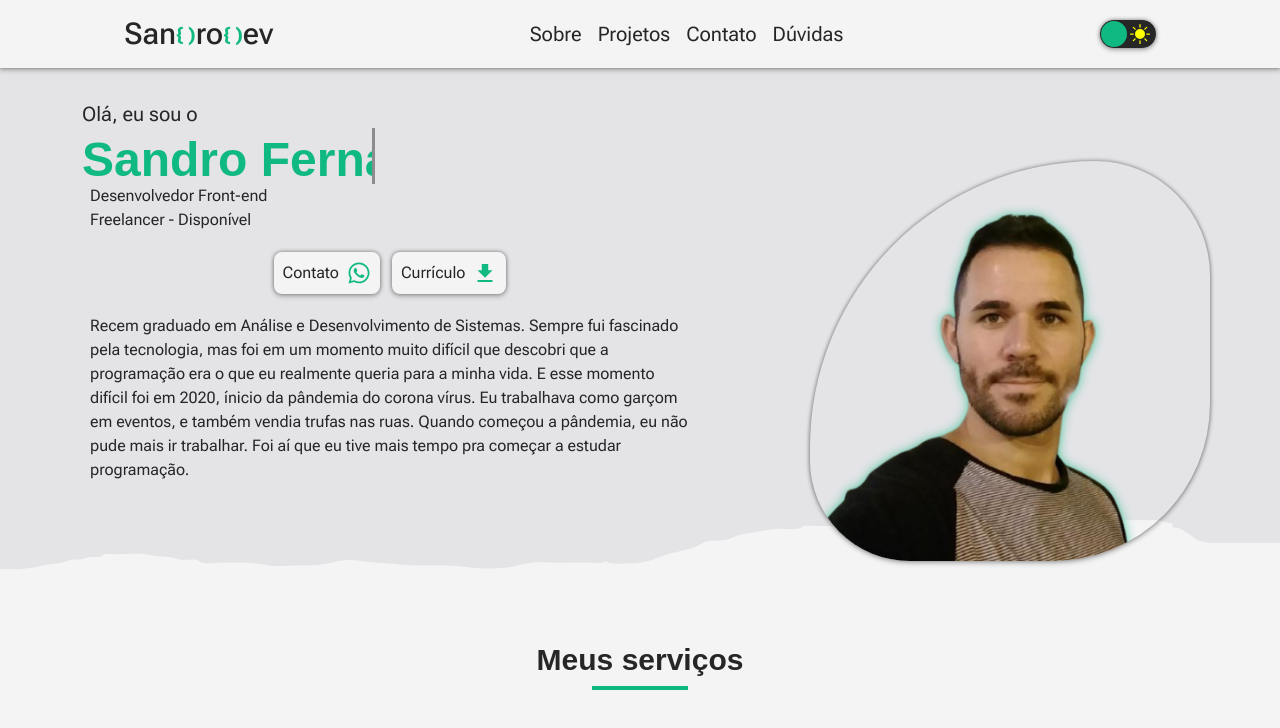
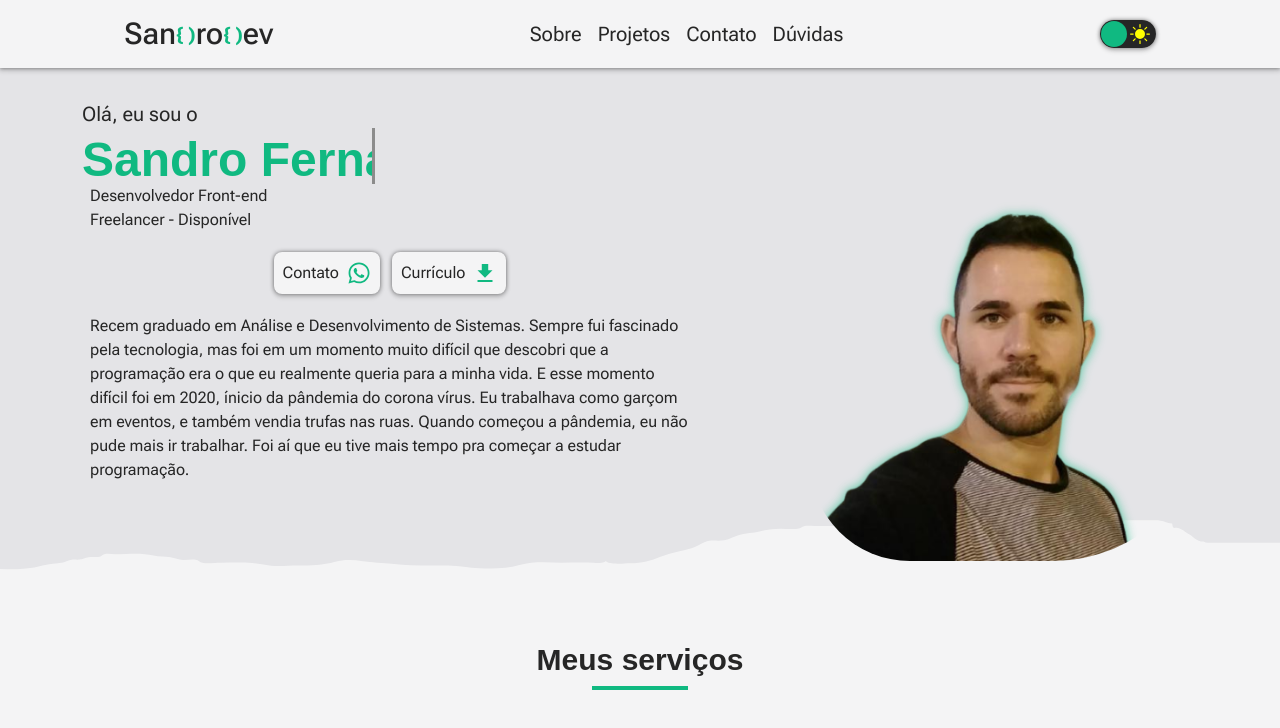
Before and after one commit to SandroFernandesRosal/my-portfolio-next, a Next.js app: page /sobre in a window 1280 px wide. Shown: the top 728 px of the page. Built offline with nearby package versions, Linux system fonts and the light colour scheme; a web font is replaced by a local one.

Commit message:
:ok_hand: style: alteração de estilo em resume

```diff
--- a/src/app/sobre/page.tsx
+++ b/src/app/sobre/page.tsx
@@ -5,7 +5,7 @@ import TimeLine from '@/components/timeline'
 
 export default function Sobre() {
   return (
-    <section className="min-h-screen flex flex-col items-center">
+    <section className="min-h-screen flex flex-col items-center w-[100vw]">
       <Resume />
       <Services />
       <Skills />
--- a/src/components/resume.tsx
+++ b/src/components/resume.tsx
@@ -47,7 +47,7 @@ export default function Resume() {
         </div>
 
         <div className="text-left mx-5 lg:mb-10 max-w-[600px]">
-          <p className="pb-[100px]">
+          <p className="pb-[20px] md:pb-[100px]">
             Recem graduado em Análise e Desenvolvimento de Sistemas. Sempre fui
             fascinado pela tecnologia, mas foi em um momento muito difícil que
             descobri que a programação era o que eu realmente queria para a
@@ -60,7 +60,7 @@ export default function Resume() {
         </div>
       </div>
 
-      <div className=" h-[325px] md:mb-5 md:dark:shadow-shadowdark md:shadow-shadowlight flex items-end md:h-[270px] md:w-[270px] lg:h-[400px] lg:w-[400px]  justify-center rounded-perfil border-2px border-green dark:bg-bgdarksecundary overflow-hidden md:mt-5">
+      <div className=" h-[325px] md:mb-5 dark:shadow-shadowdark hadow-shadowlight flex items-end md:h-[270px] md:w-[270px] lg:h-[400px] lg:w-[400px]  justify-center rounded-perfil border-2px border-green dark:bg-bgdarksecundary overflow-hidden md:mt-5">
         <Image
           src={fotoPerfil}
           height={400}
--- a/src/components/timeline.tsx
+++ b/src/components/timeline.tsx
@@ -88,7 +88,7 @@ export default function TimeLine() {
         ref={el}
         className="relative  mx-10  w-[85%] overflow-visible border-l border-gray-700 dark:border-gray-700 md:w-[45%] mb-20 "
       >
-        <div className="timeline relative  ">
+        <div className="timeline relative">
           <li className="mb-5 ml-6">
             <span className="absolute  -left-3 flex h-6 w-6 items-center justify-center rounded-full bg-primary ring-8 dark:ring-primary/20 ring-primary/40 ">
               <svg
```
